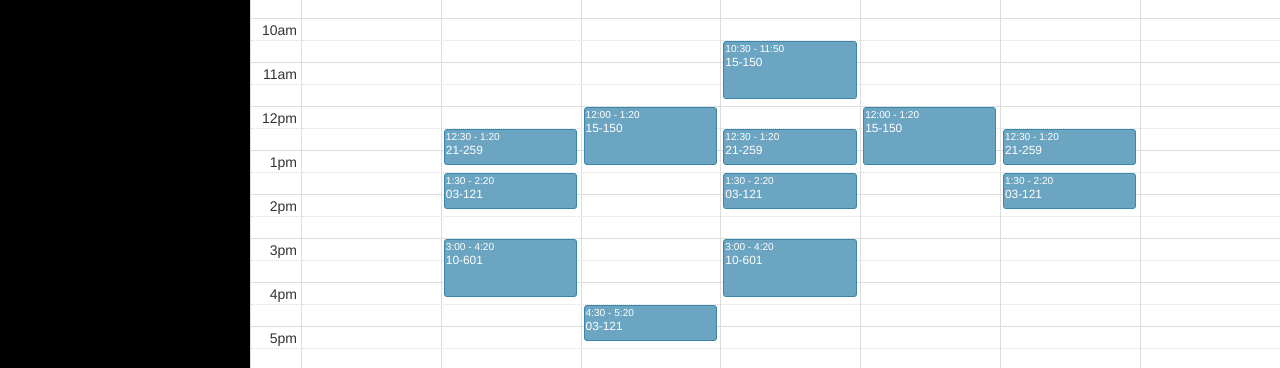
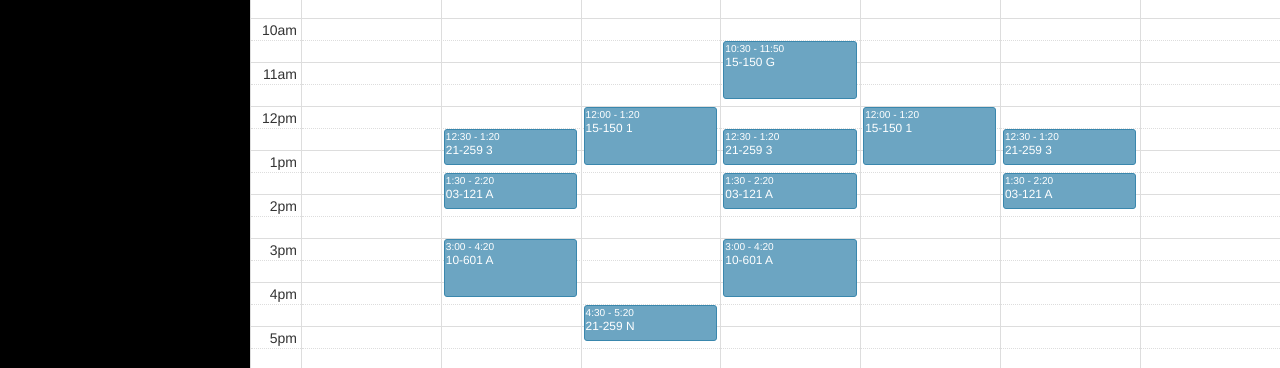
Before and after one commit to bwoka/autoschedule, a plain HTML site: page calendar.html in a window 1280 px wide. Shown: the part 277-645 px from the top of the page. Drawn offline with Linux system fonts and the light colour scheme.

Commit message:
modified to add sections

```diff
--- a/calendar.html
+++ b/calendar.html
@@ -34,62 +34,62 @@
                 defaultDate: '2015-08-31',
                 events: [
                     {
-                        title: '21-259',
+                        title: '21-259 3',
                         start: '2015-08-31T12:30:00',
                         end: '2015-08-31T13:20:00'
                     },
                     {
-                        title: '21-259',
+                        title: '21-259 3',
                         start: '2015-09-02T12:30:00',
                         end: '2015-09-02T13:20:00'
                     },
                     {
-                        title: '21-259',
+                        title: '21-259 3',
                         start: '2015-09-04T12:30:00',
                         end: '2015-09-04T13:20:00'
                     },
                     {
-                        title: '03-121',
+                        title: '03-121 A',
                         start: '2015-08-31T13:30:00',
                         end: '2015-08-31T14:20:00'
                     },
                     {
-                        title: '03-121',
+                        title: '03-121 A',
                         start: '2015-09-02T13:30:00',
                         end: '2015-09-02T14:20:00'
                     },
                     {
-                        title: '03-121',
+                        title: '03-121 A',
                         start: '2015-09-04T13:30:00',
                         end: '2015-09-04T14:20:00'
                     },
                     {
-                        title: '03-121',
+                        title: '21-259 N',
                         start: '2015-09-01T16:30:00',
                         end: '2015-09-01T17:20:00'
                     },
                     {
-                        title: '10-601',
+                        title: '10-601 A',
                         start: '2015-08-31T15:00:00',
                         end: '2015-08-31T16:20:00'
                     },
                     {
-                        title: '10-601',
+                        title: '10-601 A',
                         start: '2015-09-02T15:00:00',
                         end: '2015-09-02T16:20:00'
                     },
                     {
-                        title: '15-150',
+                        title: '15-150 1',
                         start: '2015-09-01T12:00:00',
                         end: '2015-09-01T13:20:00'
                     },
                     {
-                        title: '15-150',
+                        title: '15-150 1',
                         start: '2015-09-03T12:00:00',
                         end: '2015-09-03T13:20:00'
                     },
                     {
-                        title: '15-150',
+                        title: '15-150 G',
                         start: '2015-09-02T10:30:00',
                         end: '2015-09-02T11:50:00'
                     }
@@ -123,20 +123,7 @@
                 <li>
                     <a href="calendar.html">Calendar</a>
                 </li>
-                <!--
-                <li>
-                    <a href="#">Events</a>
-                </li>
-                <li>
-                    <a href="#">About</a>
-                </li>
-                <li>
-                    <a href="#">Services</a>
-                </li>
-                <li>
-                    <a href="#">Contact</a>
-                </li>
-                -->
+
             </ul>
         </div>
         <!-- /#sidebar-wrapper -->
```
Also changed, not shown: build.html (+1 -1 lines).
